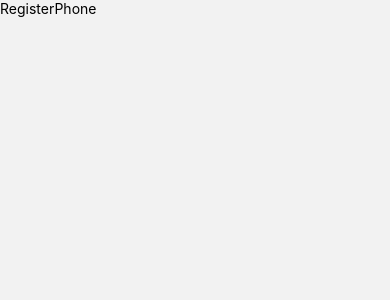
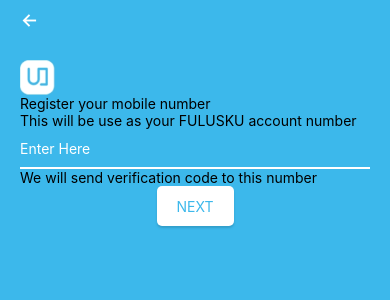
Before and after one commit to ekaadwar/FulusKu, a React Native app: screen /RegisterPhone in a window 390 px wide. Shown: the top 300 px of the page. Built offline with nearby package versions, Linux system fonts and the light colour scheme.

Commit message:
slicing RegisterPhone screen

```diff
--- a/App.js
+++ b/App.js
@@ -9,6 +9,7 @@
 import RegisterPhone from "./src/screens/RegisterPhone";
 import SplashScreen from "./src/screens/SplashScreen";
 import store from "./src/redux/store";
+import Header from "./src/components/Header";
 
 const Stack = createStackNavigator();
 
@@ -16,13 +17,16 @@
   return (
     <Stack.Navigator>
       <Stack.Screen
+        component={RegisterPhone}
+        name={"RegisterPhone"}
+        options={{
+          header: Header,
+          headerTransparent: true,
+        }}
+      />
+      <Stack.Screen
         component={Login}
         name={"Login"}
-        options={{ headerShown: false }}
-      />
-      <Stack.Screen
-        component={RegisterPhone}
-        name={"RegisterPhone"}
         options={{ headerShown: false }}
       />
       <Stack.Screen
--- a/src/components/GeneralStyles.js
+++ b/src/components/GeneralStyles.js
@@ -14,6 +14,9 @@
     flex: 1,
     backgroundColor: "#3CB8EB",
   },
+  headerPadding: {
+    paddingTop: 60,
+  },
   container: {
     paddingHorizontal: 20,
     height: "100%",
@@ -27,4 +30,8 @@
     width: "auto",
     borderRadius: 5,
   },
+  titleScreen: {
+    color: "#FFF",
+    fontSize: 20,
+  },
 });
--- /dev/null
+++ b/src/components/Header.js
@@ -0,0 +1,21 @@
+import React from "react";
+import { View, Text, StyleSheet } from "react-native";
+import Icon from "react-native-vector-icons/Ionicons";
+
+const Header = () => {
+  return (
+    <View style={styles.container}>
+      <Icon name="arrow-back" color="#FFF" size={20} />
+    </View>
+  );
+};
+
+export default Header;
+
+const styles = StyleSheet.create({
+  container: {
+    paddingHorizontal: 20,
+    justifyContent: "center",
+    height: 40,
+  },
+});
--- a/src/screens/RegisterPhone.js
+++ b/src/screens/RegisterPhone.js
@@ -1,10 +1,22 @@
 import React from "react";
-import { Text, View } from "react-native";
+import { Image, Text, View } from "react-native";
+
+import { GeneralStyle } from "../components/GeneralStyles";
+import { logoNoName } from "../assets";
+import MainInput from "../components/MainInput";
+import MainButton from "../components/MainButton";
 
 const RegisterPhone = () => {
   return (
-    <View>
-      <Text>RegisterPhone</Text>
+    <View style={[GeneralStyle.parentTop, GeneralStyle.headerPadding]}>
+      <View style={GeneralStyle.container}>
+        <Image source={logoNoName} />
+        <Text>Register your mobile number</Text>
+        <Text>This will be use as your FULUSKU account number</Text>
+        <MainInput placeholder="Enter Here" />
+        <Text>We will send verification code to this number</Text>
+        <MainButton primary text="NEXT" />
+      </View>
     </View>
   );
 };
```
